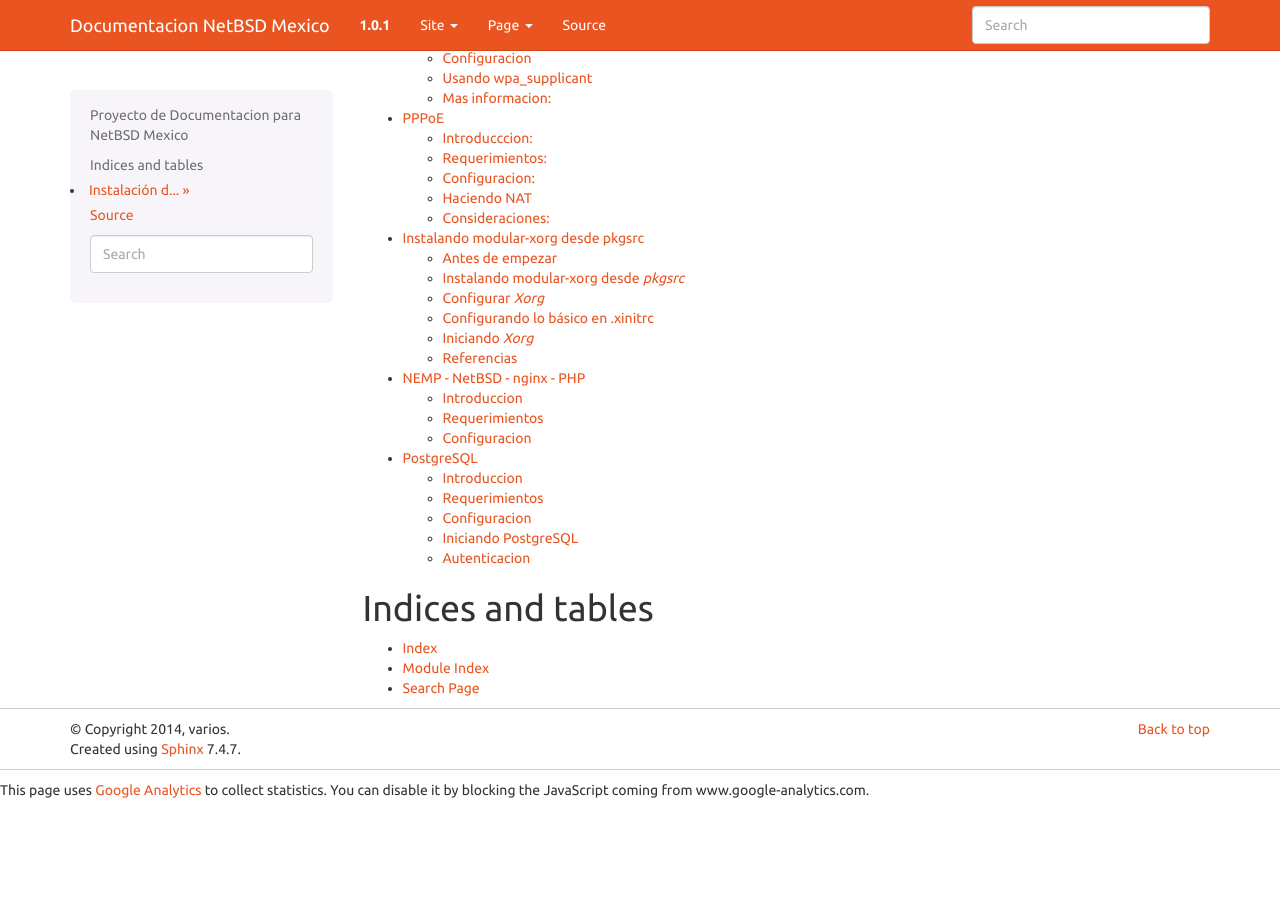
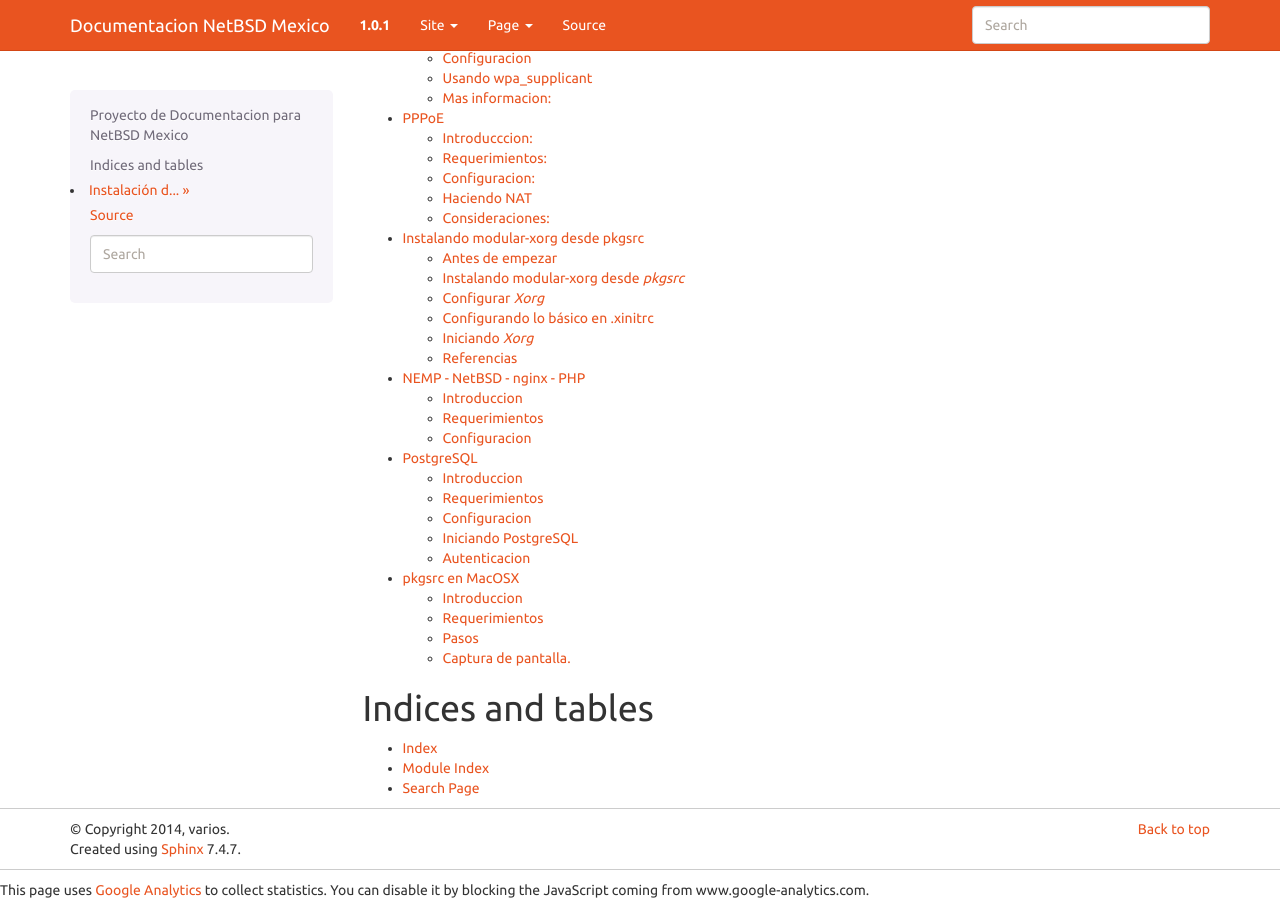
Before and after one commit to NetBSD-MX/docs.netbsd.mx, a Sphinx documentation site: the page built from source/index.rst, in a window 1280 px wide and 900 px high, scrolled down 1031 px. Built offline with Sphinx 7.4.7, drawn with Linux system fonts in a browser that asks for light colours; before the commit the page ends 1831 px from its top, so only the background shows below that.

Commit message:
agrega tutorial sobre pkgsrc en OSX y screenshot

```diff
--- a/source/index.rst
+++ b/source/index.rst
@@ -23,6 +23,7 @@ Contents:
    modular-xorg-pkgsrc
    nginx-php
    postgresql
+   pkgsrc-macosx
 
 
 Indices and tables
--- a/source/pkgsrc-macosx.rst
+++ b/source/pkgsrc-macosx.rst
@@ -51,10 +51,10 @@ Pasos
 Con estos sencillos pasos, estaras usando pkgsrc en tu sistema operativo OSX y sentirte en casa, instalar
 paquetes una vez actualizado la base de datos es muy sencillo, tenemos un tutorial sobre pkgin en este sitio.
 
-Screenshot
-----------
+Captura de pantalla.
+-------------------
 
-.. image:: https://www.dropbox.com/s/se1k17tl77ix538/Screenshot%202015-05-01%2000.00.32.png
+.. image:: _static/pkgsrc-osx.png
 
 
 .. _NetBSD: http://www.netbsd.org
```
